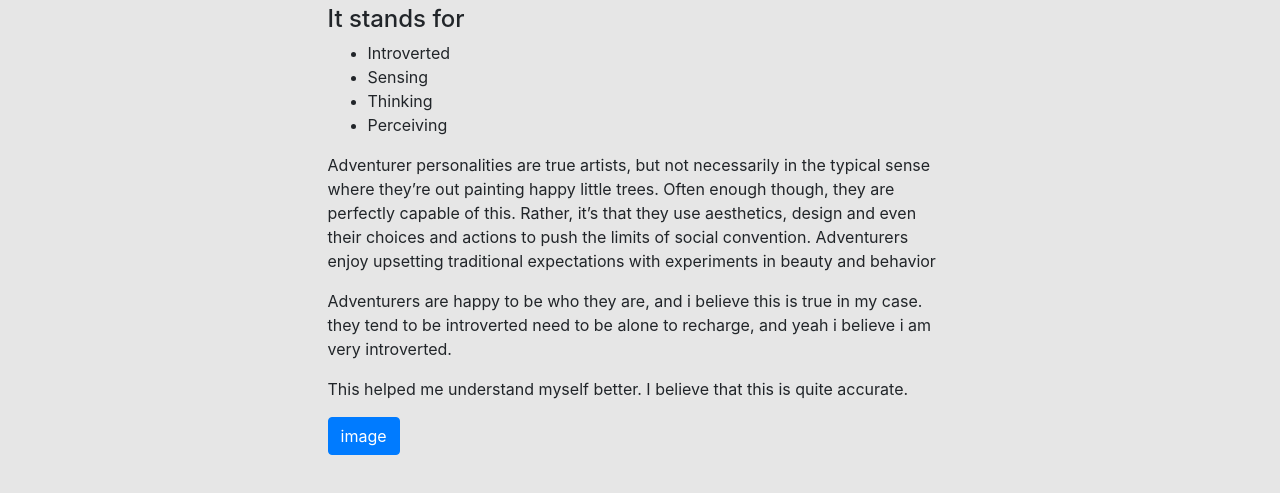
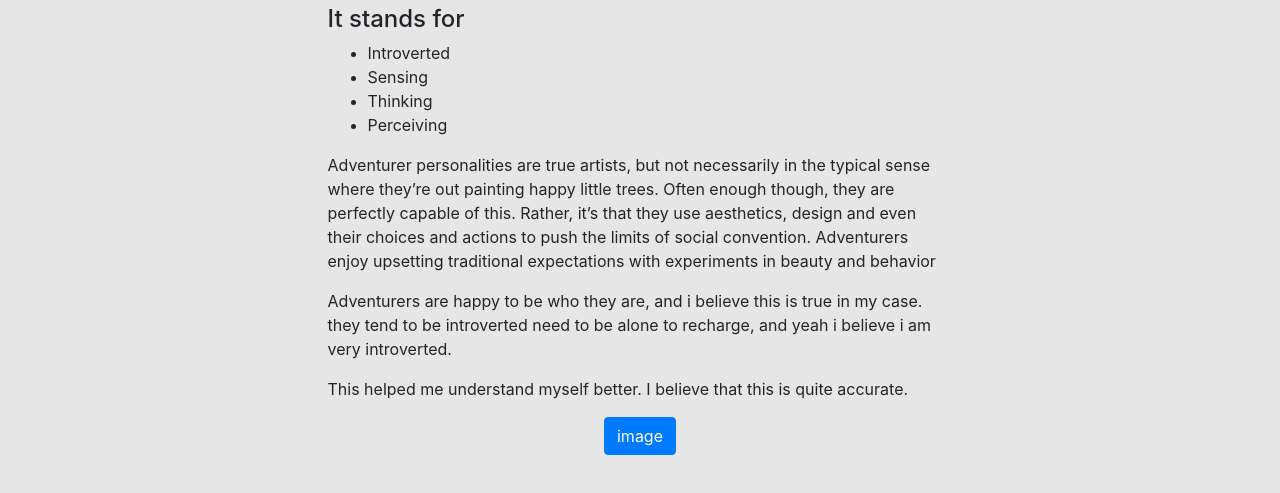
Before and after one commit to elijahslaven/elijahslaven.github.io, a plain HTML site: page myers-briggstest.html in a window 1280 px wide. Shown: the part 149-642 px from the top of the page. Drawn offline with nearby package versions, Linux system fonts and the light colour scheme.

```diff
--- a/myers-briggstest.html
+++ b/myers-briggstest.html
@@ -68,11 +68,18 @@
                 <li>Perceiving</li>
             </ul>
 
-            <p>Adventurer personalities are true artists, but not necessarily in the typical sense where they’re out painting happy little trees. Often enough though, they are perfectly capable of this. Rather, it’s that they use aesthetics, design and even their choices and actions to push the limits of social convention. Adventurers enjoy upsetting traditional expectations with experiments in beauty and behavior</p>
-            <p>Adventurers are happy to be who they are, and i believe this is true in my case. they tend to be introverted need to be alone to recharge, and yeah i believe i am very introverted.</p>
+            <p>Adventurer personalities are true artists, but not necessarily in the typical sense where they’re out painting
+                happy little trees. Often enough though, they are perfectly capable of this. Rather, it’s that they use aesthetics,
+                design and even their choices and actions to push the limits of social convention. Adventurers enjoy upsetting
+                traditional expectations with experiments in beauty and behavior</p>
+            <p>Adventurers are happy to be who they are, and i believe this is true in my case. they tend to be introverted
+                need to be alone to recharge, and yeah i believe i am very introverted.</p>
             <p>This helped me understand myself better. I believe that this is quite accurate.</p>
-            <button class="btn btn-primary" type="button" data-toggle="collapse" data-target="#collapseExample" aria-expanded="false"
-                aria-controls="collapseExample">image </button>
+
+            <div class="text-center">
+                <button class="btn btn-primary" type="button" data-toggle="collapse" data-target="#collapseExample" aria-expanded="false" aria-controls="collapseExample">image
+                </button>
+            </div>
             <div class="collapse" id="collapseExample">
                 <img src="./Adventurer.png">
             </div>
```
